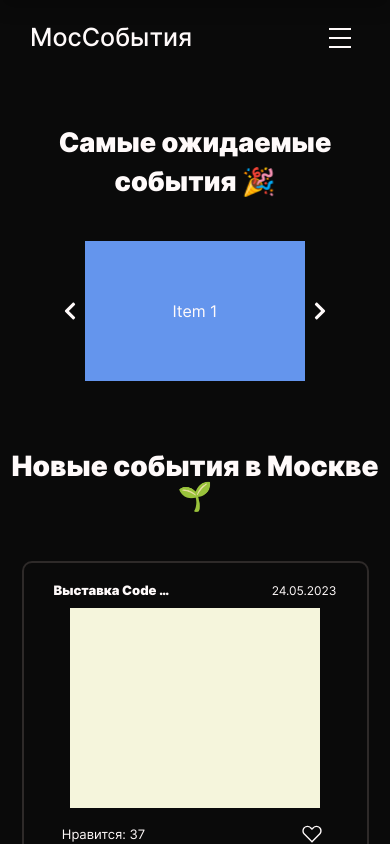
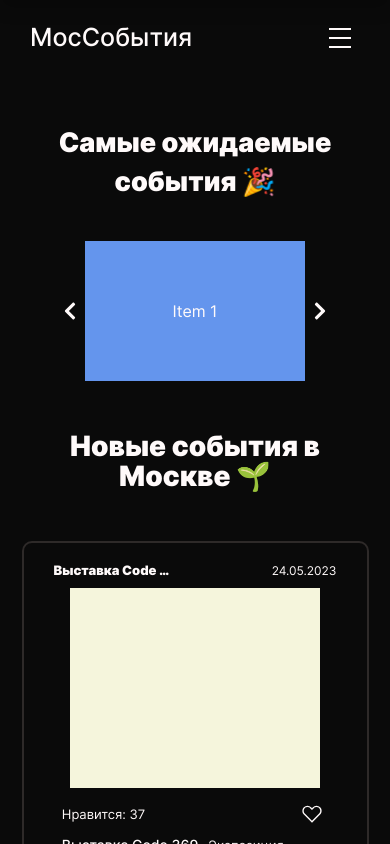
Before and after one commit to VasilyRazdorsky/RTUITLab_recruit, a Next.js app: page /events in a window 390 px wide. Shown: the top 844 px of the page. Built offline with nearby package versions, Linux system fonts and the light colour scheme.

Commit message:
Small changes in events title

```diff
--- a/src/styles/events.css
+++ b/src/styles/events.css
@@ -32,6 +32,8 @@
     }
 
     .events__title  {
+        max-width: 80%;
+        margin: 0 auto;
         font-size: 28px;
         line-height: 30px;
     }
```
